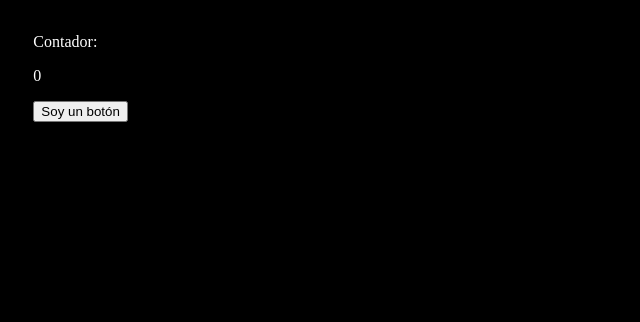
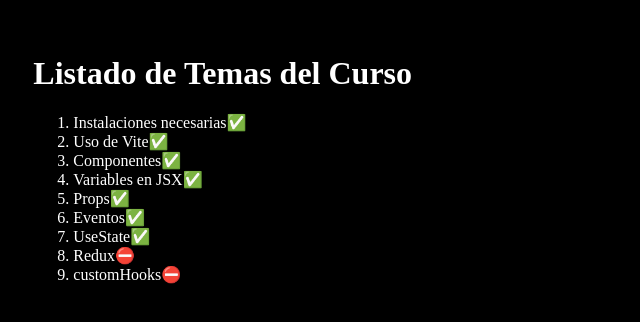
Before and after one commit to vmarialuzm/curso-react-sergio-code, a React (Vite) app: page / in a window 1280 px wide. Shown: the top 322 px of the page, without its empty margins (0-640 px from the left). Built offline with nearby package versions, Linux system fonts and the light colour scheme.

Commit message:
Condicionales y ternarios

```diff
--- a/src/ContadorApp.jsx
+++ /dev/null
@@ -1,20 +0,0 @@
-import { useState } from "react"
-
-export const ContadorApp = ({ value }) => {
-
-    const [contador, setContador] = useState(value)
-
-    const handleClick = () => {
-        setContador(contador + 1)
-    }
-
-    return (
-        <>
-            <div>Contador: </div>
-            <p>{contador}</p>
-            <button onClick={handleClick}>
-                Soy un botón
-            </button>
-        </>
-    )
-    }
--- /dev/null
+++ b/src/ListadoApp.jsx
@@ -0,0 +1,26 @@
+const Items = ({nombre, visto}) => {
+    return(
+        <li>{nombre}
+        {visto ? '✅' : '⛔'}
+        </li>
+    )
+}
+
+export const ListadoApp = () => {
+  return (
+    <>
+    <h1>Listado de Temas del Curso</h1>
+    <ol>
+        <Items nombre="Instalaciones necesarias" visto={true}></Items>
+        <Items nombre="Uso de Vite" visto={true}></Items>
+        <Items nombre="Componentes" visto={true}></Items>
+        <Items nombre="Variables en JSX" visto={true}></Items>
+        <Items nombre="Props" visto={true}></Items>
+        <Items nombre="Eventos" visto={true}></Items>
+        <Items nombre="UseState" visto={true}></Items>
+        <Items nombre="Redux" visto={false}></Items>
+        <Items nombre="customHooks" visto={false}></Items>
+    </ol>
+    </>
+  )
+}
--- a/src/main.jsx
+++ b/src/main.jsx
@@ -1,10 +1,10 @@
 import React from 'react'
 import ReactDOM from 'react-dom/client'
 import './styles.css'
-import { ContadorApp } from './ContadorApp'
+import { ListadoApp } from './ListadoApp'
 
 ReactDOM.createRoot(document.getElementById('root')).render(
   <React.StrictMode>
-    <ContadorApp value={0}/>
+    <ListadoApp />
   </React.StrictMode>,
 )
```
